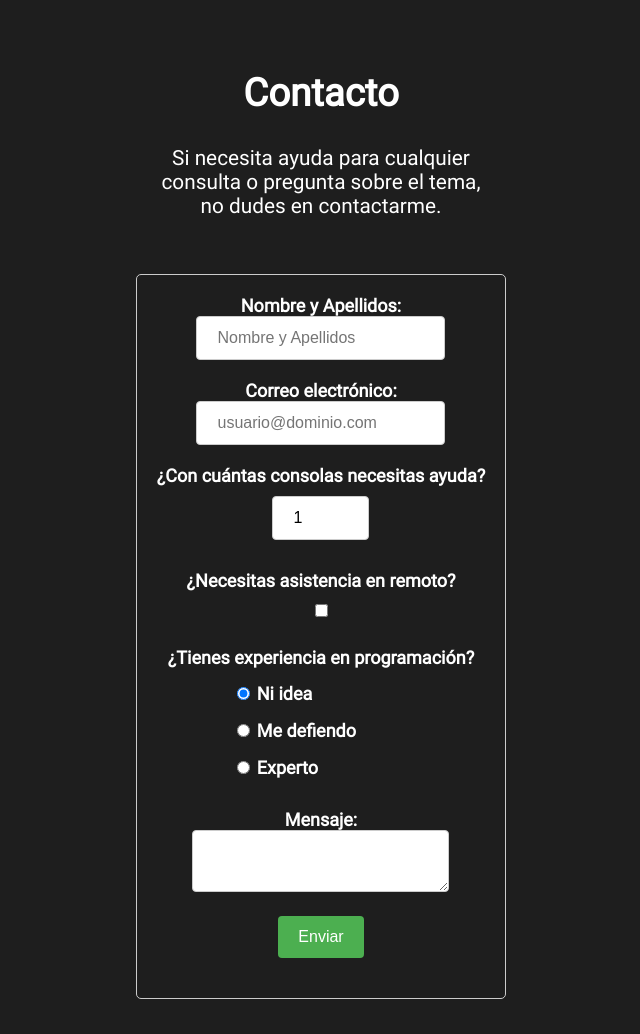
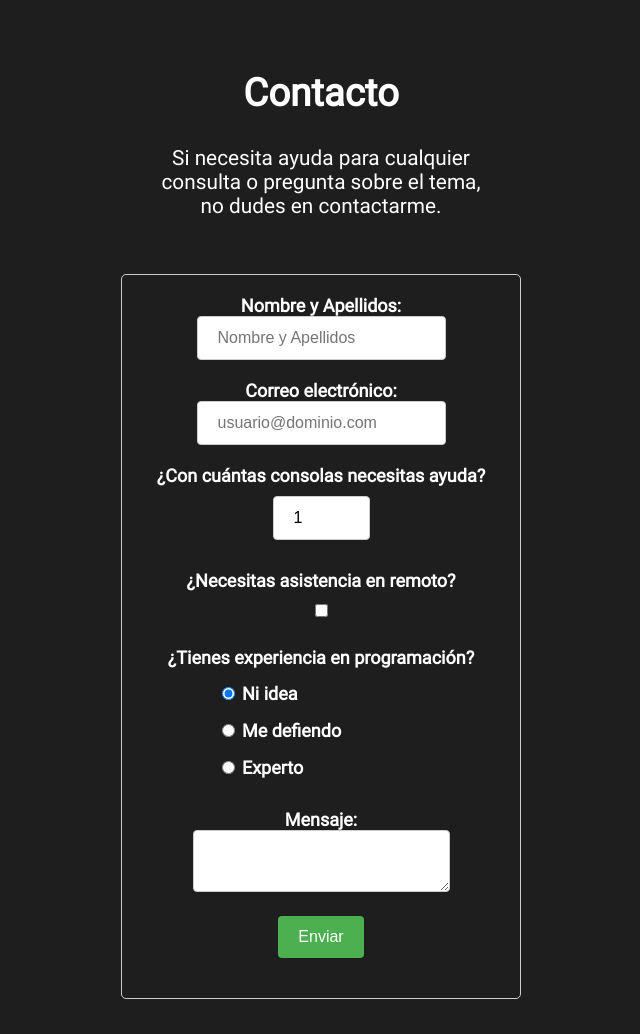
Before and after one commit to GarciByte/Homebrew-World, a plain HTML site: page index.html in a window 1280 px wide. Shown: the part 3632-4666 px from the top of the page, without its empty margins (319-959 px from the left). Drawn offline with Linux system fonts and the light colour scheme; grey boxes are pictures that could not be loaded.

Commit message:
Add files via upload

```diff
--- a/index.css
+++ b/index.css
@@ -347,6 +347,7 @@ form {
     /* Estilo del borde */
     border-radius: 5px;
     /* Bordes circulares */
+    overflow: hidden;
 }
 
 label {
--- a/index.html
+++ b/index.html
@@ -94,7 +94,7 @@
                     <p>Si necesita ayuda para cualquier consulta o pregunta sobre el tema, no dudes en contactarme.</p>
                 </div>
 
-
+                <div class="formulario">
                 <form action="contacto.php" method="post">
 
                     <label for="nombre">Nombre y Apellidos:</label><br />
@@ -129,7 +129,7 @@
 
                     <input type="submit" value="Enviar" />
                 </form>
-
+            </div>
 
                 <br>
                 <br>
```
